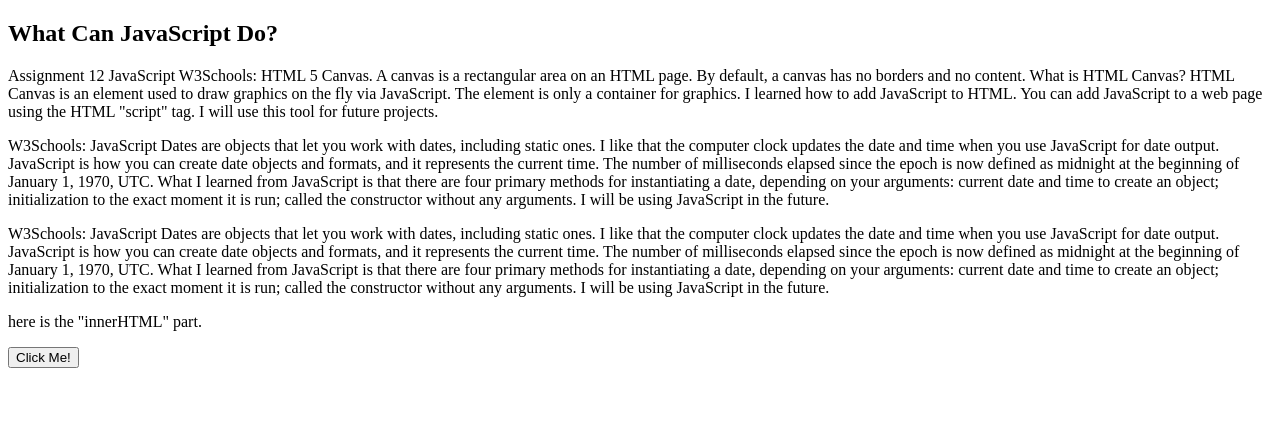
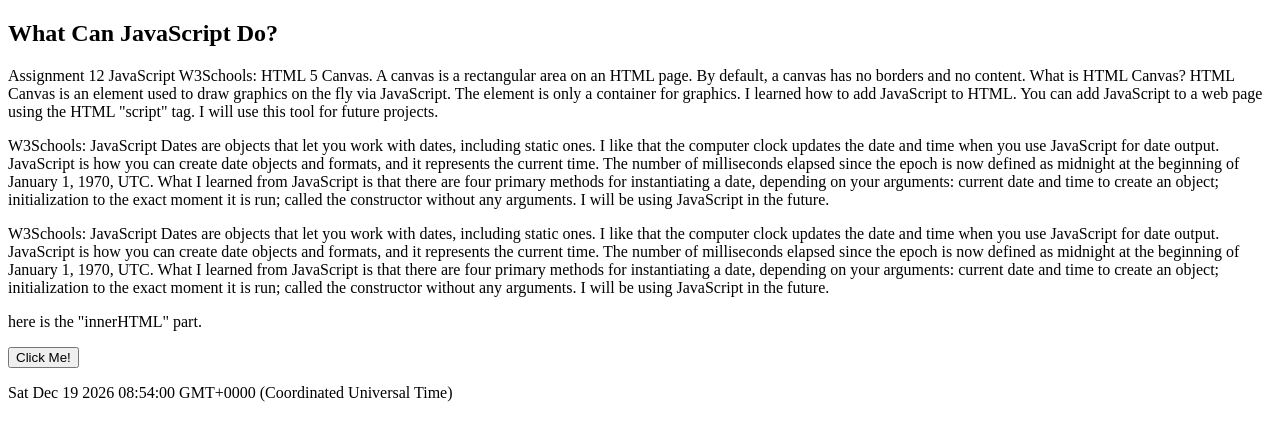
Before and after one commit to cmccullough5-cmd/cmccullough5-cmd.github.io, a plain HTML site: page web110/assignment12.html in a window 1280 px wide. Drawn offline with Linux system fonts and the light colour scheme.

Commit message:
Update assignment12.html

```diff
--- a/web110/assignment12.html
+++ b/web110/assignment12.html
@@ -16,5 +16,12 @@ W3Schools: HTML 5 Canvas. A canvas is a rectangular area on an HTML page. By def
   <p id="demo"> here is the "innerHTML" part. </p>
   <button type="button" onclick='document.getElementById("demo").innerHTML = "Hello JavaScript!"'>Click Me!</button>
 
+
+  <p id="cake">JavaScprit is a great webpage used to connect with HTML, also JavaScprit is known for beginning a lightweight,high-level programming language that is to used for adding interactivity to web pages.</p>
+<script>
+const d = new Date(2026, 11, 19, 8, 54);
+document.getElementById("cake").innerHTML = d;
+
+</script>
 </body>
 </html>
```
